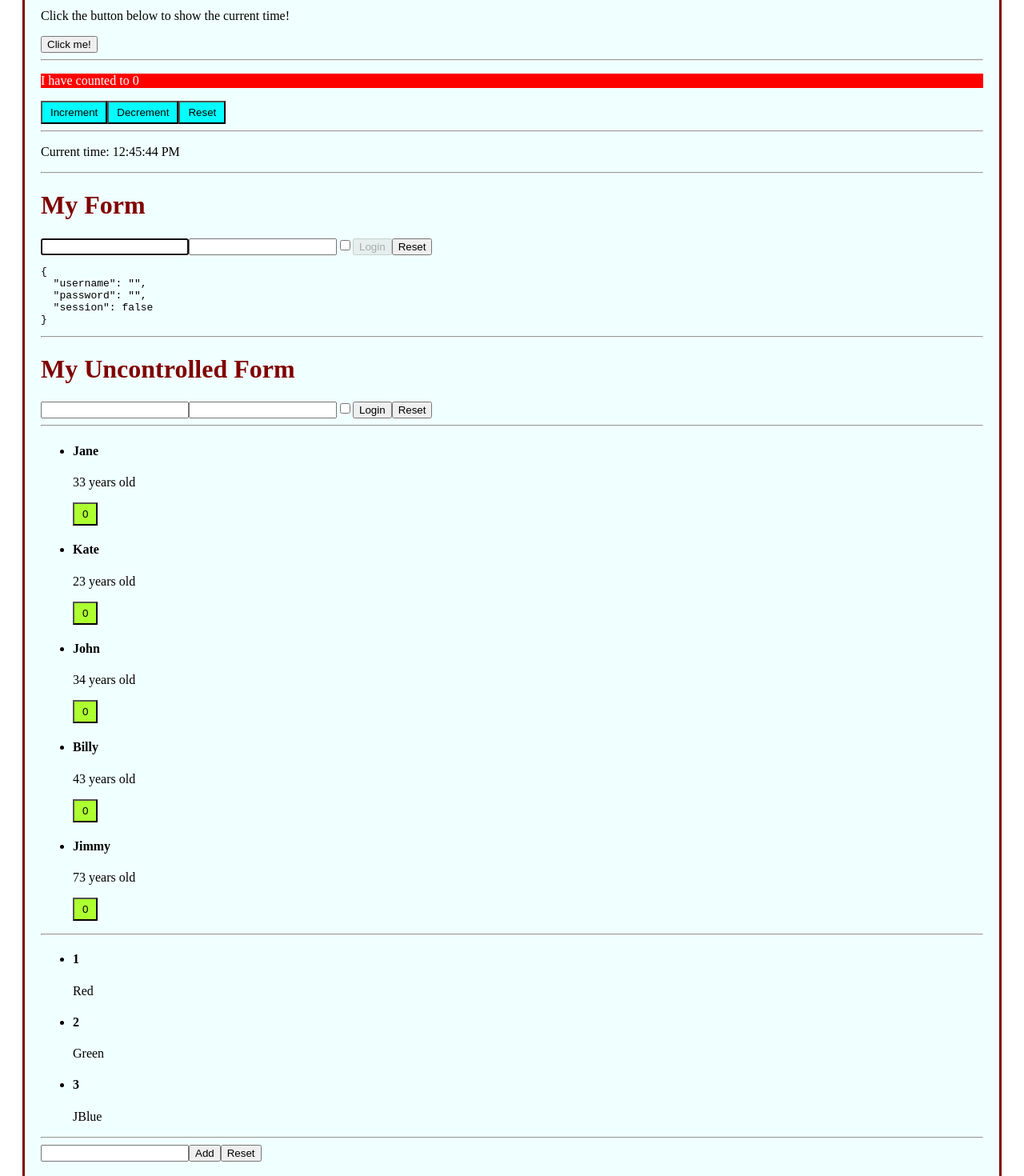
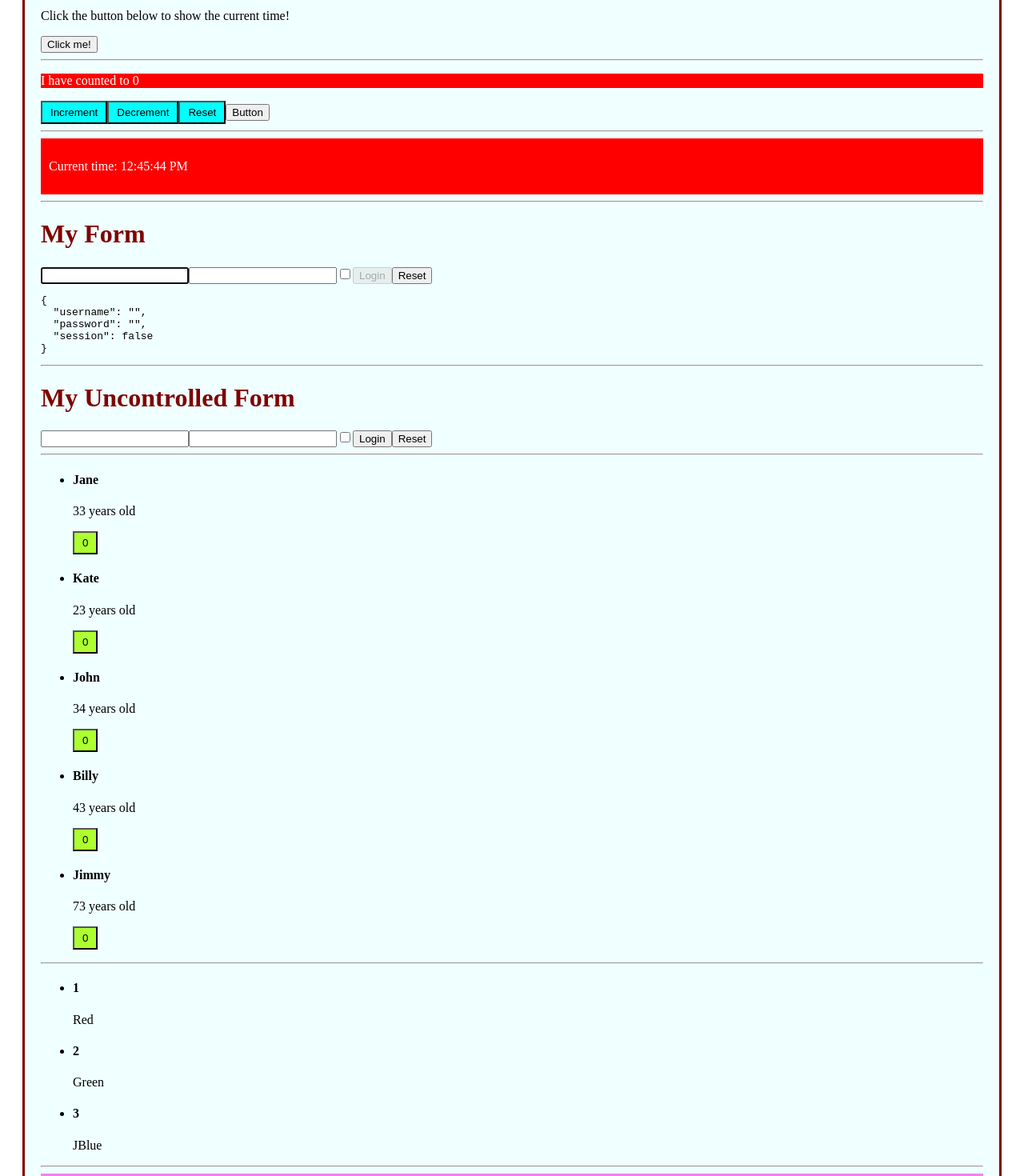
Before and after one commit to irvingose/vite-project, a React (Vite) app: page / in a window 1280 px wide. Shown: the part 340-1810 px from the top of the page at 80% size. Built offline with nearby package versions, Linux system fonts and the light colour scheme.

Commit message:
feat: added ulterior css

```diff
--- a/package.json
+++ b/package.json
@@ -10,7 +10,9 @@
     "preview": "vite preview"
   },
   "dependencies": {
+    "bootstrap": "^5.3.3",
     "react": "^18.2.0",
+    "react-bootstrap": "^2.10.2",
     "react-dom": "^18.2.0",
     "sass": "^1.77.0"
   },
--- a/src/Clock.jsx
+++ b/src/Clock.jsx
@@ -1,4 +1,5 @@
 import { useEffect, useState } from "react";
+import classes from "./Clock.module.scss";
 
 export function Clock() {
   const [date, setDate] = useState(new Date());
@@ -18,7 +19,7 @@ export function Clock() {
   }, []);
 
   return (
-    <div>
+    <div className={classes.clock}>
       <p>Current time: {date.toLocaleTimeString()}</p>
     </div>
   );
--- /dev/null
+++ b/src/Clock.module.scss
@@ -0,0 +1,5 @@
+.clock {
+  padding: 10px;
+  background-color: red;
+  color: white;
+}
--- a/src/Counter.jsx
+++ b/src/Counter.jsx
@@ -1,6 +1,7 @@
 import { useRef } from "react";
 import { useEffect, useState } from "react";
 import classes from "./Counter.module.scss";
+import Button from "react-bootstrap/Button";
 
 export function Counter({ initialValue = 0 }) {
   const [counter, setCounter] = useState(initialValue);
@@ -46,6 +47,7 @@ export function Counter({ initialValue = 0 }) {
       <button className={classes.button} onClick={handleCounterReset}>
         Reset
       </button>
+      <Button variant="primary">Button</Button>
     </div>
   );
 }
--- a/src/ToDoList.jsx
+++ b/src/ToDoList.jsx
@@ -1,4 +1,5 @@
 import { useState } from "react";
+import classes from "./ToDoList.module.scss";
 
 export function ToDoList() {
   const [todos, setTodos] = useState([]);
@@ -19,7 +20,7 @@ export function ToDoList() {
   }
 
   return (
-    <div>
+    <div className={classes.todolist}>
       <form onSubmit={handleAddTodo}>
         <input data="todo-input" name="todo" />
         <button type="submit">Add</button>
@@ -29,7 +30,12 @@ export function ToDoList() {
         {todos.map((todo, index) => (
           <li key={index}>
             {todo}
-            <button onClick={() => handleRemoveTodo(index)}>Remove</button>
+            <button
+              className={classes.button}
+              onClick={() => handleRemoveTodo(index)}
+            >
+              Remove
+            </button>
           </li>
         ))}
       </ul>
--- /dev/null
+++ b/src/ToDoList.module.scss
@@ -0,0 +1,10 @@
+.todolist {
+  padding: 5px;
+  border: 5px rounded;
+  background-color: violet;
+}
+
+.button {
+  padding: 4px;
+  border: rounded;
+}
```
Also changed, not shown: 1 other file (tests, documents, lock files or other folders).
